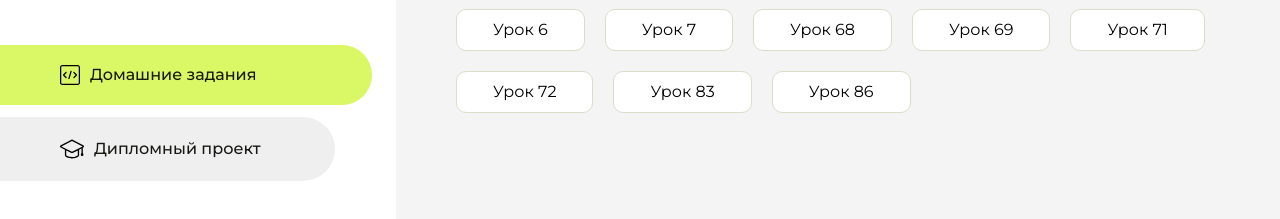
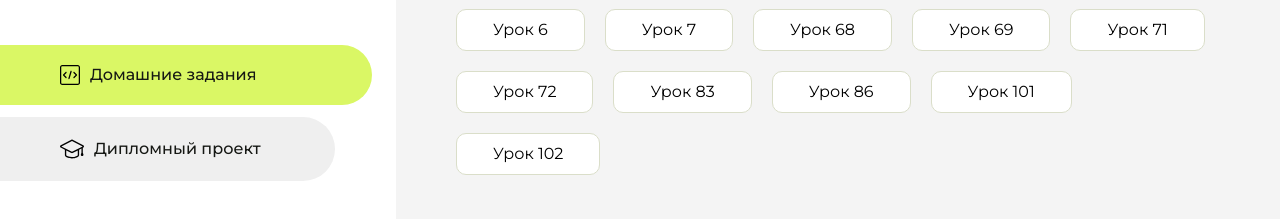
Before and after one commit to Vladimir-434/homework, a plain HTML site: page index.html in a window 1280 px wide. Shown: the part 291-510 px from the top of the page. Drawn offline with Linux system fonts and the light colour scheme.

Commit message:
Update index.html

```diff
--- a/index.html
+++ b/index.html
@@ -130,6 +130,12 @@
                     <li class="content__list-item">
                         <a href="./lesson-86/index.html">Урок 86</a>
                     </li>
+                     <li class="content__list-item">
+                        <a href="./lesson-101/index.html">Урок 101</a>
+                    </li>
+                     <li class="content__list-item">
+                        <a href="./lesson-102/index.html">Урок 102</a>
+                    </li>
                 </ul>
             </div>
             <div class="content__block hidden" id="diplomBlock">
```
